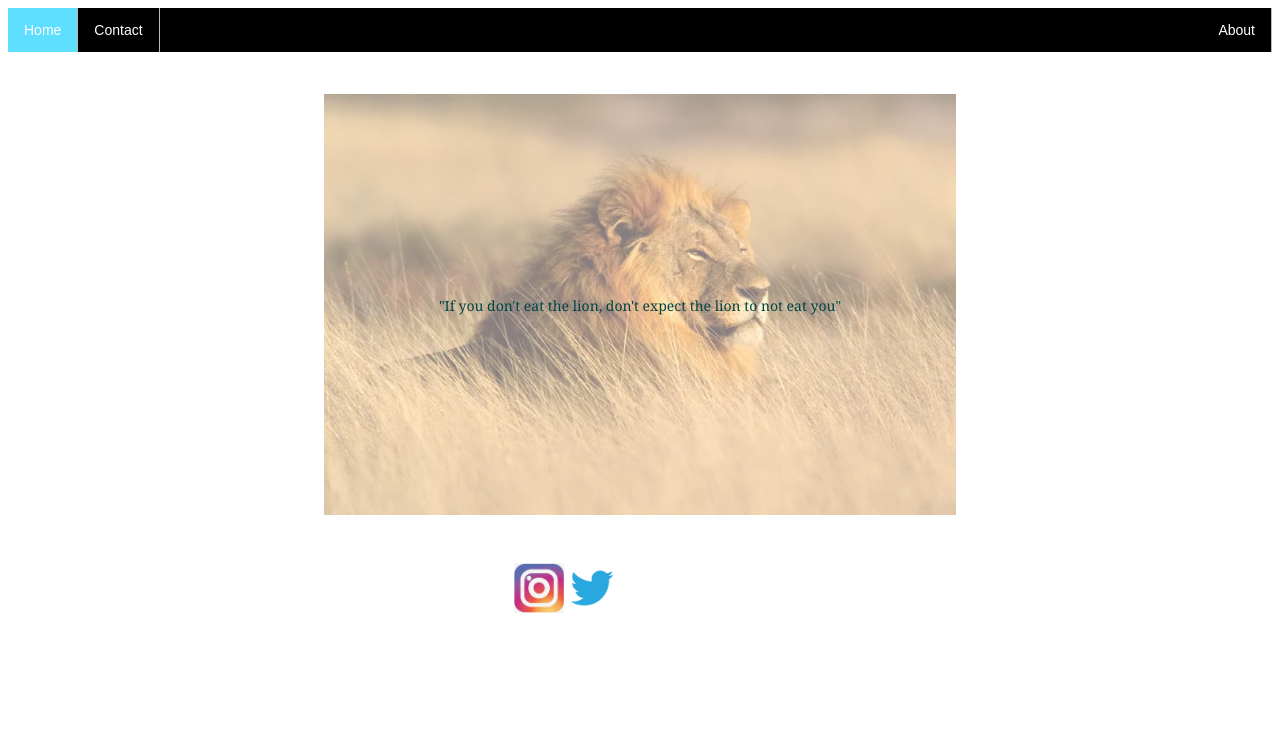
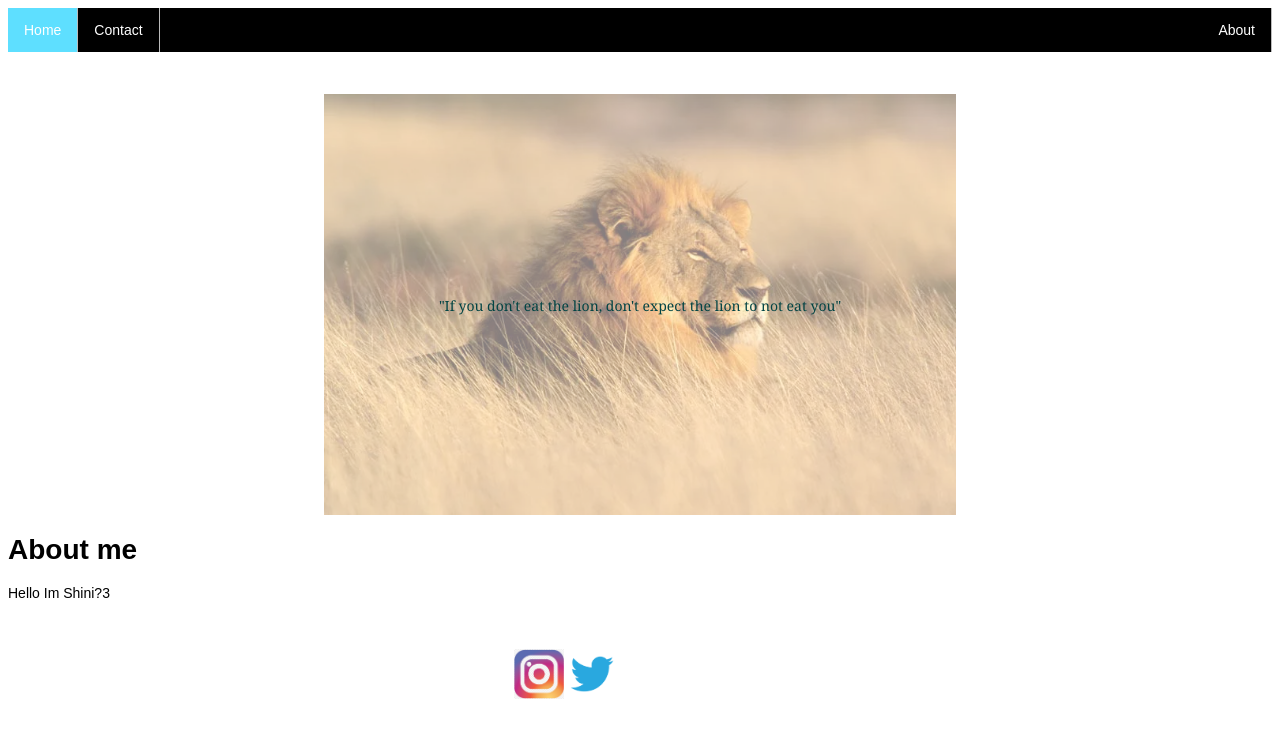
Before and after one commit to fuunshi/Shini, a plain HTML site: page index.html in a window 1280 px wide. Drawn offline with Linux system fonts and the light colour scheme.

Commit message:
Update index.html

```diff
--- a/index.html
+++ b/index.html
@@ -32,6 +32,10 @@
                 </div>
             </div>
         </div>
+        <div>
+            <h1>About me</h1>
+            Hello Im Shini?3
+        </div>
         <br>
         <br>
         <br>
```
